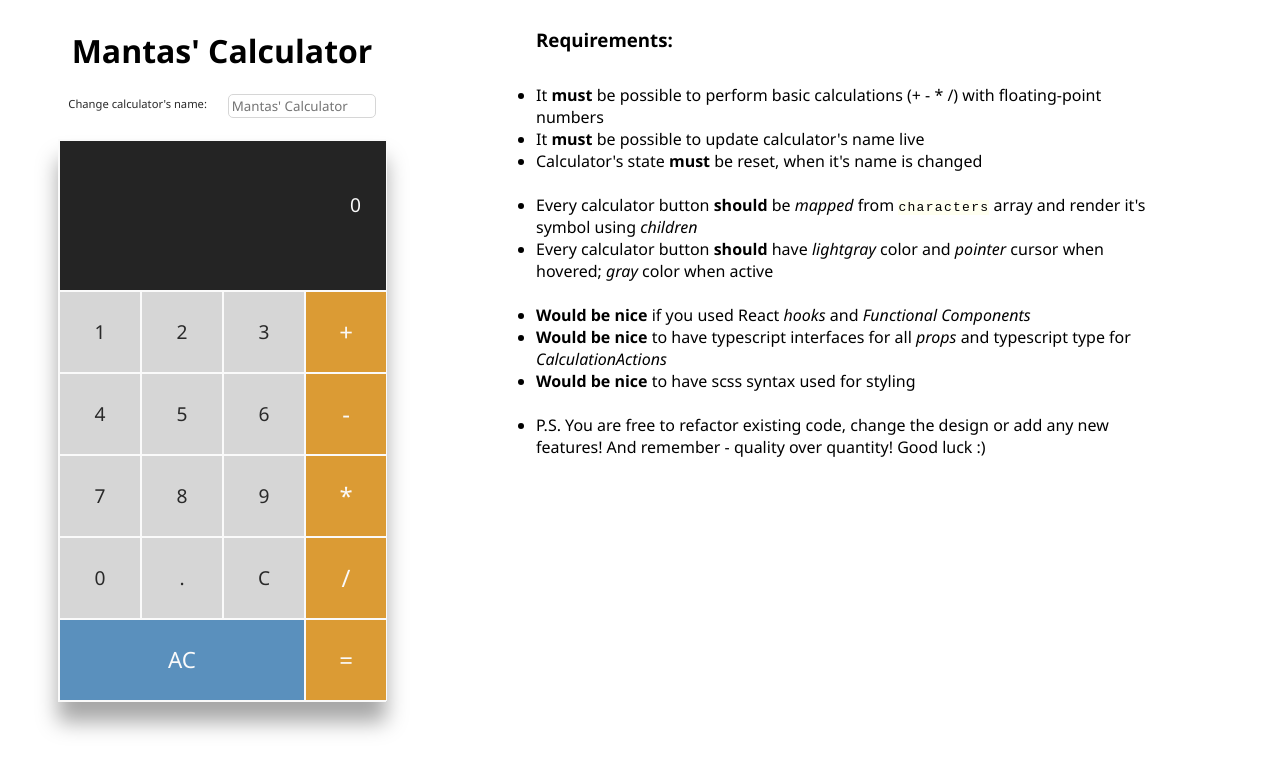
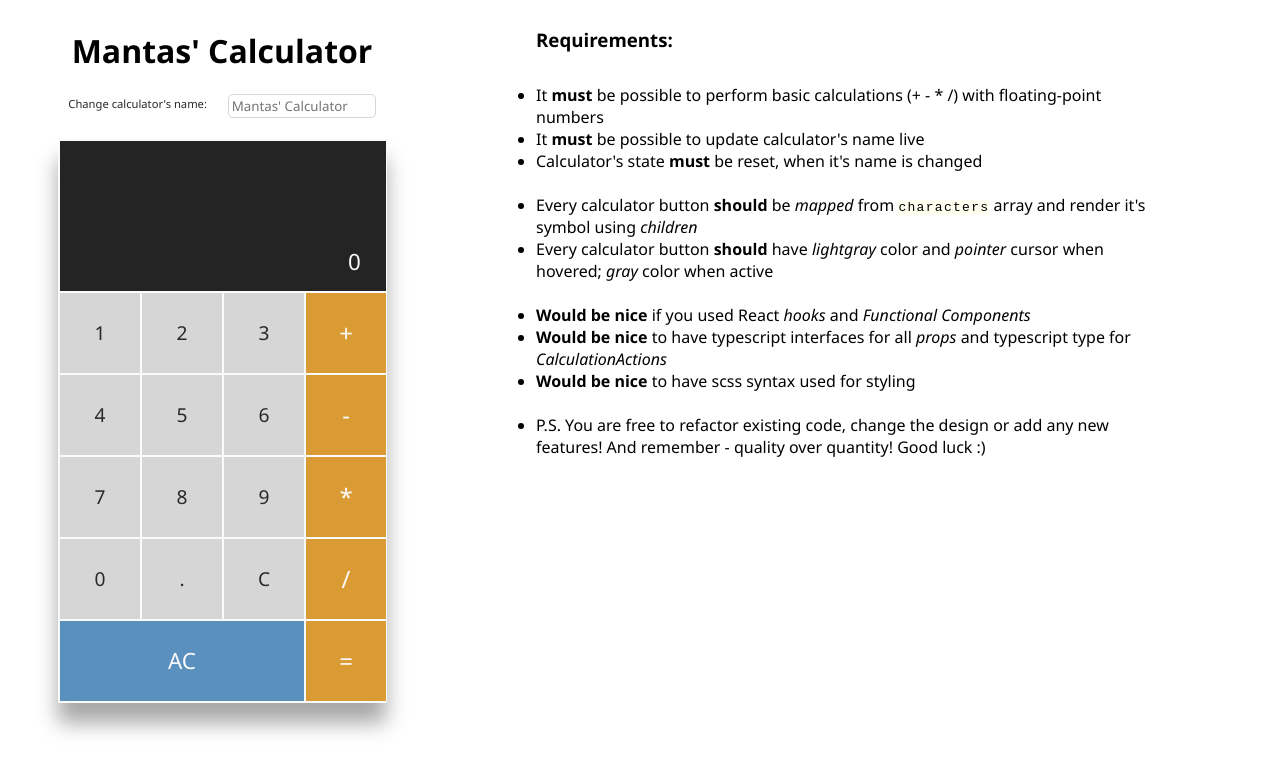
Before and after one commit to mskirmantas/calculator-app, a React (Create React App) app: page / in a window 1280 px wide. Shown: the top 772 px of the page. Built offline with nearby package versions, Linux system fonts and the light colour scheme.

Commit message:
Updated Calculator input style

```diff
--- a/src/App.scss
+++ b/src/App.scss
@@ -10,7 +10,7 @@ $color-bright: rgb(250, 250, 250);
   font-family: "Segoe UI", Tahoma, Geneva, Verdana, sans-serif;
 }
 
-.cont {
+.content {
   display: flex;
   flex-direction: row;
 }
@@ -58,7 +58,7 @@ input {
 
 .input {
   background-color: $input-color;
-  height: 149px;
+  height: 150px;
   width: 100%;
   align-self: center;
   border: solid 1px $color-bright;
@@ -72,16 +72,25 @@ input {
 
 .result {
   margin: 0;
-  padding: 25px;
-  font-size: 2rem;
-  font-weight: 700;
+  height: 90px;
+  h3 {
+    margin: 0;
+    padding: 20px 25px;
+    font-size: 2.35rem;
+    font-weight: 700;
+  }
 }
 
 .result-small {
   margin: 0;
-  padding: 0px 25px;
-  font-size: 1.2rem;
-  font-weight: 400;
+  height: 60px;
+  h4 {
+    margin: 0;
+    padding: 15px 25px;
+    letter-spacing: 0.01em;
+    font-size: 1.4rem;
+    font-weight: 400;
+  }
 }
 
 .ButtonWrapper {
--- a/src/App.tsx
+++ b/src/App.tsx
@@ -5,7 +5,7 @@ import "./App.scss";
 
 const App: React.FC = () => {
   return (
-    <div className="cont">
+    <div className="content">
       <Calculator />
       <Requirements />
     </div>
--- a/src/components/Calculator.tsx
+++ b/src/components/Calculator.tsx
@@ -21,14 +21,21 @@ export const Calculator: React.FC = () => {
   const [input, setInput] = useState<string>("0");
   const [result, setResult] = useState<string>("");
 
-  const checkLength = (val: string, charLength: number) => {
+  const checkInputLength = (val: string, charLength: number) => {
     if (val.length > charLength) {
-      let inputLimit = val.slice(0, charLength);
+      let inputLimit = val.substring(0, charLength);
       setInput(inputLimit);
     }
   };
-  checkLength(input, 26);
-  checkLength(result, 15);
+  checkInputLength(input, 22);
+
+  const checkResultLength = (val: string, charLength: number) => {
+    if (val.length > charLength) {
+      let resultLimit = val.substring(0, charLength);
+      setResult(inputLimit);
+    }
+  };
+  checkResultLength(result, 13);
 
   const addNumber = (val: number) => {
     setInput(input + val);
--- a/src/components/Input/Input.tsx
+++ b/src/components/Input/Input.tsx
@@ -8,8 +8,12 @@ interface InputProps {
 export const Input: React.FC<InputProps> = props => {
   return (
     <div className="input">
-      <h3 className="result">{props.result}</h3>
-      <h4 className="result-small">{props.input}</h4>
+      <div className="result">
+        <h3>{props.result}</h3>
+      </div>
+      <div className="result-small">
+        <h4>{props.input}</h4>
+      </div>
     </div>
   );
 };
```
